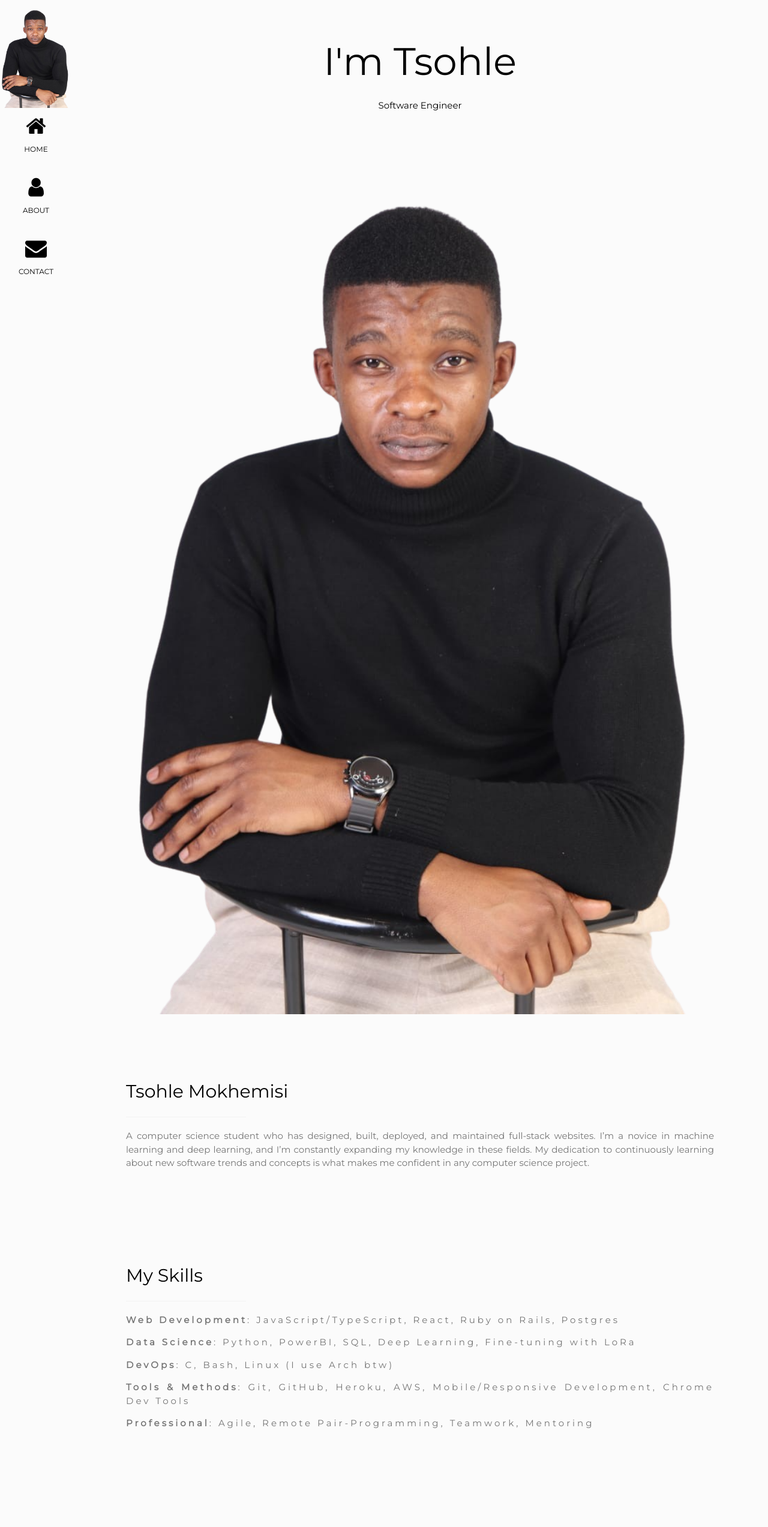
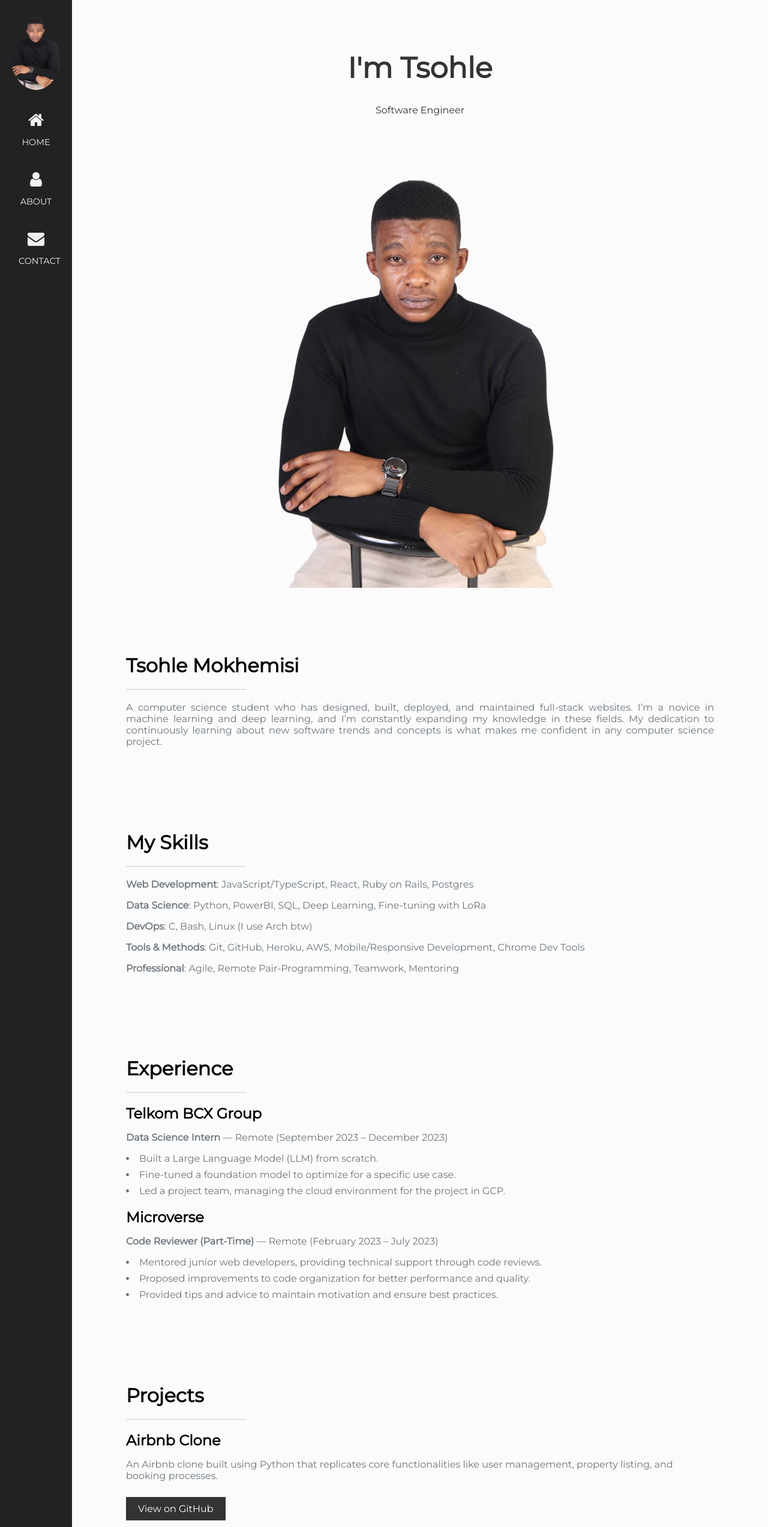
Before and after one commit to tsohleDev/tsohleDev.github.io, a plain HTML site: page index.html in a window 1280 px wide. Shown: the top 2546 px of the page at 60% size. Drawn offline with nearby package versions, Linux system fonts and the light colour scheme.

Commit message:
Update style

```diff
--- a/index.html
+++ b/index.html
@@ -1,138 +1,378 @@
 <!DOCTYPE html>
 <html>
+
 <head>
   <title>Tsohle Mokhemisi</title>
   <meta charset="UTF-8">
   <meta name="viewport" content="width=device-width, initial-scale=1">
-    <link rel="stylesheet" href="https://www.w3schools.com/w3css/4/w3.css">
+  <!-- Removed W3.CSS stylesheet -->
   <link rel="stylesheet" href="https://fonts.googleapis.com/css?family=Montserrat">
   <link rel="stylesheet" href="https://cdnjs.cloudflare.com/ajax/libs/font-awesome/4.7.0/css/font-awesome.min.css">
   <style>
-      body, h1,h2,h3,h4,h5,h6 {font-family: "Montserrat", sans-serif}
-      .w3-row-padding img {margin-bottom: 12px}
-      /* Set the width of the sidebar to 120px */
-      .w3-sidebar {width: 120px;background: #222;}
-      /* Add a left margin to the "page content" that matches the width of the sidebar (120px) */
-      #main {margin-left: 120px}
-      /* Remove margins from "page content" on small screens */
-      @media only screen and (max-width: 600px) {#main {margin-left: 0}}
-      .caramel { background: #fbfbfb; }
+    body,
+    h1,
+    h2,
+    h3,
+    h4,
+    h5,
+    h6 {
+      font-family: "Montserrat", sans-serif;
+    }
+
+    .caramel {
+      background: #fbfbfb;
+    }
+
+    /* Grid layout styles */
+    body {
+      display: grid;
+      grid-template-columns: 120px 1fr;
+      /* Sidebar width and main content */
+      grid-template-areas:
+        "sidebar main";
+      min-height: 100vh;
+      margin: 0;
+      color: #333;
+      /* Default text color */
+    }
+
+    .sidebar {
+      grid-area: sidebar;
+      background: #222;
+      /* Original sidebar background */
+      color: #f1f1f1;
+      /* Light text color for dark background */
+      padding: 15px;
+      text-align: center;
+    }
+
+    .sidebar img {
+      width: 100%;
+      max-width: 100px;
+      /* Control max image size */
+      border-radius: 50%;
+      /* Make avatar circular */
+      margin-bottom: 20px;
+    }
+
+    .sidebar-nav a {
+      display: block;
+      padding: 12px 16px;
+      text-decoration: none;
+      color: #f1f1f1;
+      font-size: 0.9em;
+    }
+
+    .sidebar-nav a:hover {
+      background-color: #444;
+    }
+
+    .sidebar-nav i {
+      font-size: 28px;
+      /* Adjust icon size */
+      display: block;
+      margin-bottom: 5px;
+    }
+
+    .main-content {
+      grid-area: main;
+      padding: 20px 40px;
+      /* Add some padding */
+      overflow-y: auto;
+    }
+
+    .small-screen-navbar {
+      display: none;
+      /* Hidden by default, shown via media query */
+      position: fixed;
+      top: 0;
+      left: 0;
+      width: 100%;
+      background-color: #333;
+      /* Dark background for navbar */
+      z-index: 1000;
+    }
+
+    .small-screen-navbar-inner {
+      display: flex;
+      justify-content: space-around;
+      /* Distribute items evenly */
+    }
+
+    .small-screen-navbar a {
+      padding: 14px 16px;
+      text-decoration: none;
+      color: white;
+      text-align: center;
+      flex-grow: 1;
+      /* Allow items to grow and fill space */
+    }
+
+    .small-screen-navbar a:hover {
+      background-color: #555;
+    }
+
+    /* Media query for small screens */
+    @media only screen and (max-width: 768px) {
+
+      /* Adjusted breakpoint */
+      body {
+        grid-template-columns: 1fr;
+        /* Main content takes full width */
+        grid-template-areas:
+          "main";
+      }
+
+      .sidebar {
+        display: none;
+        /* Hide sidebar */
+      }
+
+      .main-content {
+        padding: 15px;
+        /* Adjust padding for smaller screens */
+      }
+
+      .small-screen-navbar {
+        display: block;
+        /* Show small screen navbar */
+      }
+
+      header.page-header {
+        padding-top: 60px;
+        /* Add padding to avoid overlap with fixed navbar */
+      }
+    }
+
+    /* Utility classes (replacing W3.CSS utilities) */
+    .text-center {
+      text-align: center;
+    }
+
+    .text-grey {
+      color: #6c757d;
+    }
+
+    /* Bootstrap-like grey */
+    .text-black {
+      color: #000;
+    }
+
+    .padding-large {
+      padding: 32px 16px;
+    }
+
+    .padding-xlarge {
+      padding: 48px 16px;
+    }
+
+    /* For sections like about, skills */
+
+    .content-container {
+      max-width: 980px;
+      margin-left: auto;
+      margin-right: auto;
+    }
+
+    .text-justify {
+      text-align: justify;
+    }
+
+    .responsive-image {
+      width: 100%;
+      height: auto;
+    }
+
+    .button {
+      border: none;
+      display: inline-block;
+      padding: 10px 20px;
+      text-decoration: none;
+      background-color: #333;
+      color: white;
+      text-align: center;
+      cursor: pointer;
+      margin-top: 10px;
+      margin-bottom: 10px;
+    }
+
+    .button:hover {
+      background-color: #555;
+    }
+
+    hr.separator {
+      border: 0;
+      border-top: 1px solid #ccc;
+      margin: 20px 0;
+      width: 200px;
+    }
+
+    .heading-jumbo {
+      font-size: 48px;
+      font-weight: bold;
+    }
+
+    .hide-small-screen {
+      display: inline;
+    }
+
+    @media (max-width: 768px) {
+      .hide-small-screen {
+        display: none;
+      }
+
+      .heading-jumbo {
+        font-size: 36px;
+      }
+    }
+
+    .section-heading {
+      font-size: 2em;
+      margin-bottom: 10px;
+    }
+
+    .sub-heading {
+      font-size: 1.5em;
+      margin-top: 20px;
+      margin-bottom: 10px;
+    }
+
+    .footer-social-links a {
+      margin: 0 10px;
+      text-decoration: none;
+      color: #6c757d;
+      font-size: 28px;
+      /* Larger icons */
+    }
+
+    .footer-social-links a:hover {
+      color: #333;
+    }
+
+    ul {
+      list-style-position: inside;
+      padding-left: 0;
+    }
+
+    li {
+      margin-bottom: 8px;
+    }
   </style>
   </head>
+
 <body class="caramel">
 
-    <!-- Icon Bar (Sidebar - hidden on small screens) -->
-    <nav class="w3-sidebar w3-bar-block w3-small w3-hide-small w3-center caramel">
-      <!-- Avatar image in top left corner -->
-      <img src="me.png" style="width:100%">
-      <a href="#" class="w3-bar-item w3-button w3-padding-large caramel">
-        <i class="fa fa-home w3-xxlarge"></i>
+  <nav class="sidebar caramel">
+    <img src="me.png" alt="Tsohle Mokhemisi">
+    <div class="sidebar-nav">
+      <a href="#">
+        <i class="fa fa-home"></i>
         <p>HOME</p>
       </a>
-      <a href="#about" class="w3-bar-item w3-button w3-padding-large w3-hover caramel">
-        <i class="fa fa-user w3-xxlarge"></i>
+      <a href="#about">
+        <i class="fa fa-user"></i>
         <p>ABOUT</p>
       </a>
-      <a href="#contact" class="w3-bar-item w3-button w3-padding-large w3-hover caramel">
-        <i class="fa fa-envelope w3-xxlarge"></i>
+      <a href="#contact">
+        <i class="fa fa-envelope"></i>
         <p>CONTACT</p>
       </a>
+    </div>
   </nav>
 
-    <!-- Navbar on small screens (Hidden on medium and large screens) -->
-    <div class="w3-top w3-hide-large w3-hide-medium" id="myNavbar">
-      <div class="w3-bar w3-black w3-opacity w3-hover-opacity-off w3-center w3-small">
-        <a href="#" class="w3-bar-item w3-button" style="width:33% !important">HOME</a>
-        <a href="#about" class="w3-bar-item w3-button" style="width:33% !important">ABOUT</a>
-        <a href="#contact" class="w3-bar-item w3-button" style="width:33% !important">CONTACT</a>
+  <div class="small-screen-navbar" id="myNavbar">
+    <div class="small-screen-navbar-inner">
+      <a href="#">HOME</a>
+      <a href="#about">ABOUT</a>
+      <a href="#contact">CONTACT</a>
     </div>
   </div>
 
-    <!-- Page Content -->
-    <div class="w3-padding-large" id="main">
-      <!-- Header/Home -->
-      <header class="w3-container w3-padding-32 w3-center caramel" id="home">
-        <h1 class="w3-jumbo"><span class="w3-hide-small">I'm</span> Tsohle</h1>
+  <div class="main-content">
+    <header class="page-header text-center caramel padding-large" id="home">
+      <h1 class="heading-jumbo"><span class="hide-small-screen">I'm</span> Tsohle</h1>
       <p>Software Engineer</p>
-        <img src="me.png" alt="Tsohle Mokhemisi portrait" class="w3-image" width="992" height="1108">
+      <img src="me.png" alt="Tsohle Mokhemisi portrait" class="responsive-image" style="max-width:500px; margin-top: 20px;">
       </header>
 
-      <!-- About Section -->
-      <div class="w3-content w3-justify w3-text-grey w3-padding-64" id="about">
-        <h2 class="w3-text-black">Tsohle Mokhemisi</h2>
-        <hr style="width:200px" class="w3-opacity">
-        <p>A computer science student who has designed, built, deployed, and maintained full-stack websites. I’m a novice in machine learning and deep learning, and I’m constantly expanding my knowledge in these fields. My dedication to continuously learning about new software trends and concepts is what makes me confident in any computer science project.</p>
-      </div>
+    <section class="content-container padding-xlarge" id="about">
+      <h2 class="section-heading text-black">Tsohle Mokhemisi</h2>
+      <hr class="separator">
+      <p class="text-grey text-justify">A computer science student who has designed, built, deployed, and maintained
+        full-stack websites. I’m a novice in machine learning and deep learning, and I’m constantly expanding my
+        knowledge in these fields. My dedication to continuously learning about new software trends and concepts is what
+        makes me confident in any computer science project.</p>
+    </section>
 
-      <!-- Skills Section -->
-      <div class="w3-content w3-justify w3-text-grey w3-padding-64" id="skills">
-        <h2 class="w3-text-black">My Skills</h2>
-        <hr style="width:200px" class="w3-opacity">
-        <p class="w3-wide"><strong>Web Development</strong>: JavaScript/TypeScript, React, Ruby on Rails, Postgres</p>
-        <p class="w3-wide"><strong>Data Science</strong>: Python, PowerBI, SQL, Deep Learning, Fine-tuning with LoRa</p>
-        <p class="w3-wide"><strong>DevOps</strong>: C, Bash, Linux (I use Arch btw)</p>
-        <p class="w3-wide"><strong>Tools & Methods</strong>: Git, GitHub, Heroku, AWS, Mobile/Responsive Development, Chrome Dev Tools</p>
-        <p class="w3-wide"><strong>Professional</strong>: Agile, Remote Pair-Programming, Teamwork, Mentoring</p>
-      </div>
+    <section class="content-container padding-xlarge" id="skills">
+      <h2 class="section-heading text-black">My Skills</h2>
+      <hr class="separator">
+      <p class="text-grey"><strong>Web Development</strong>: JavaScript/TypeScript, React, Ruby on Rails, Postgres</p>
+      <p class="text-grey"><strong>Data Science</strong>: Python, PowerBI, SQL, Deep Learning, Fine-tuning with LoRa</p>
+      <p class="text-grey"><strong>DevOps</strong>: C, Bash, Linux (I use Arch btw)</p>
+      <p class="text-grey"><strong>Tools & Methods</strong>: Git, GitHub, Heroku, AWS, Mobile/Responsive Development,
+        Chrome Dev Tools</p>
+      <p class="text-grey"><strong>Professional</strong>: Agile, Remote Pair-Programming, Teamwork, Mentoring</p>
+    </section>
 
-      <!-- Experience Section -->
-      <div class="w3-content w3-justify w3-text-grey w3-padding-64" id="experience">
-        <h2 class="w3-text-black">Experience</h2>
-        <hr style="width:200px" class="w3-opacity">
+    <section class="content-container padding-xlarge" id="experience">
+      <h2 class="section-heading text-black">Experience</h2>
+      <hr class="separator">
 
-        <h3 class="w3-padding-16 w3-text-black">Telkom BCX Group</h3>
-        <p><strong>Data Science Intern</strong> — Remote (September 2023 – December 2023)</p>
-        <ul>
+      <h3 class="sub-heading text-black">Telkom BCX Group</h3>
+      <p class="text-grey"><strong>Data Science Intern</strong> — Remote (September 2023 – December 2023)</p>
+      <ul class="text-grey">
         <li>Built a Large Language Model (LLM) from scratch.</li>
         <li>Fine-tuned a foundation model to optimize for a specific use case.</li>
         <li>Led a project team, managing the cloud environment for the project in GCP.</li>
       </ul>
 
-        <h3 class="w3-padding-16 w3-text-black">Microverse</h3>
-        <p><strong>Code Reviewer (Part-Time)</strong> — Remote (February 2023 – July 2023)</p>
-        <ul>
+      <h3 class="sub-heading text-black">Microverse</h3>
+      <p class="text-grey"><strong>Code Reviewer (Part-Time)</strong> — Remote (February 2023 – July 2023)</p>
+      <ul class="text-grey">
         <li>Mentored junior web developers, providing technical support through code reviews.</li>
         <li>Proposed improvements to code organization for better performance and quality.</li>
         <li>Provided tips and advice to maintain motivation and ensure best practices.</li>
       </ul>
-      </div>
+    </section>
 
-      <!-- Projects Section -->
-      <div class="w3-content w3-justify w3-text-grey w3-padding-64" id="projects">
-        <h2 class="w3-text-black">Projects</h2>
-        <hr style="width:200px" class="w3-opacity">
+    <section class="content-container padding-xlarge" id="projects">
+      <h2 class="section-heading text-black">Projects</h2>
+      <hr class="separator">
 
-        <h3 class="w3-padding-16 w3-text-black">Airbnb Clone</h3>
-        <p>An Airbnb clone built using Python that replicates core functionalities like user management, property listing, and booking processes.</p>
-        <a href="https://github.com/tsohleDev/AirBnB_clone" target="_blank" class="w3-button w3-black w3-hover-opacity">
+      <h3 class="sub-heading text-black">Airbnb Clone</h3>
+      <p class="text-grey">An Airbnb clone built using Python that replicates core functionalities like user management,
+        property listing, and booking processes.</p>
+      <a href="https://github.com/tsohleDev/AirBnB_clone" target="_blank" class="button">
         View on GitHub
       </a>
 
-        <h3 class="w3-padding-16 w3-text-black">Blogging App</h3>
-        <p>A fully functional blogging application allowing users to create, edit, and manage blog posts, built using web development technologies.</p>
-        <a href="https://github.com/tsohleDev/weblog" target="_blank" class="w3-button w3-black w3-hover-opacity">
+      <h3 class="sub-heading text-black">Blogging App</h3>
+      <p class="text-grey">A fully functional blogging application allowing users to create, edit, and manage blog
+        posts, built using web development technologies.</p>
+      <a href="https://github.com/tsohleDev/weblog" target="_blank" class="button">
         View on GitHub
       </a>
-      </div>
+    </section>
 
-      <!-- Contact Section -->
-      <div class="w3-padding-64 w3-content w3-text-grey" id="contact">
-        <h2 class="w3-text-black">Contact Me</h2>
-        <hr style="width:200px" class="w3-opacity">
+    <section class="content-container padding-xlarge text-grey" id="contact">
+      <h2 class="section-heading text-black">Contact Me</h2>
+      <hr class="separator">
 
-        <div class="w3-section">
-          <p>Welkom, Free State, South Africa</p>
-          <p>Phone: +2760 5560 512</p>
-          <p>Email: mokhemisitsohle@gmail.com</p>
+      <div>
+        <p><i class="fa fa-map-marker fa-fw"></i> Welkom, Free State, South Africa</p>
+        <p><i class="fa fa-phone fa-fw"></i> Phone: +2760 5560 512</p>
+        <p><i class="fa fa-envelope fa-fw"></i> Email: mokhemisitsohle@gmail.com</p>
       </div><br>
-      </div>
+    </section>
 
-      <!-- Footer -->
-      <footer class="w3-content w3-padding-64 w3-text-grey w3-xlarge">
-        <a class="fa fa-github w3-hover-opacity" href="https://github.com/tsohleDev" target="_blank"></a>
-        <a class="fa fa-twitter w3-hover-opacity" href="https://twitter.com/RealTsohle" target="_blank"></a>
-        <a class="fa fa-linkedin w3-hover-opacity" href="https://www.linkedin.com/in/tsohle-mokhemisi-3687401b2/" target="_blank"></a>
+    <footer class="content-container padding-xlarge text-center footer-social-links">
+      <a class="fa fa-github" href="https://github.com/tsohleDev" target="_blank" title="GitHub"></a>
+      <a class="fa fa-twitter" href="https://twitter.com/RealTsohle" target="_blank" title="Twitter"></a>
+      <a class="fa fa-linkedin" href="https://www.linkedin.com/in/tsohle-mokhemisi-3687401b2/" target="_blank"
+        title="LinkedIn"></a>
     </footer>
     </div>
     </body>
+
 </html>
```
Lines whose indentation alone changed are shown as unchanged.
